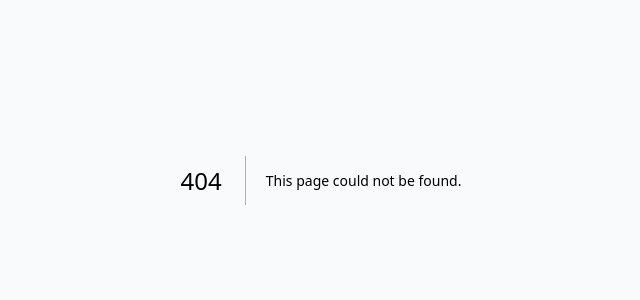
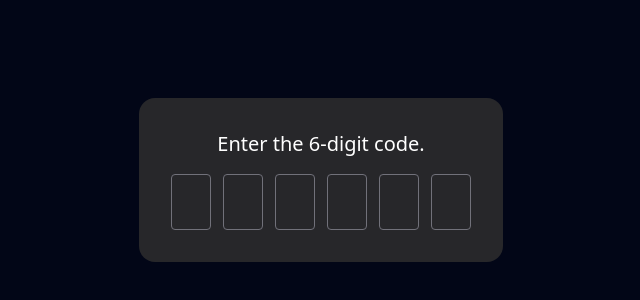
Before and after one commit to yunsuoooo/brand, a Next.js app: page /authentication in a window 1280 px wide. Before the commit this address had no page. Shown: the part 220-520 px from the top of the page, without its empty margins (319-959 px from the left). Built offline with nearby package versions, Linux system fonts and the light colour scheme.

Commit message:
feat: auth 인증코드 입력 폼 레이아웃

```diff
--- /dev/null
+++ b/src/pages/authentication.tsx
@@ -0,0 +1,23 @@
+const Authentication = () => {
+  return (
+    <div className="flex flex-col justify-center items-center min-h-screen p-12 bg-slate-950 text-white">
+      <div className="flex flex-col items-center p-8 bg-zinc-800 rounded-2xl">
+        <p className="pb-4 text-xl text-center">Enter the 6-digit code.</p>
+        <div className="flex gap-3">
+          {new Array(6).fill(null).map((_, index) => (
+            <input
+              key={index}
+              className="bg-zinc-800 p-2 w-10 h-14 rounded text-3xl text-center border border-zinc-500"
+              type="text"
+              pattern="[0-9]+"
+              required
+              maxLength={1}
+            />
+          ))}
+        </div>
+      </div>
+    </div>
+  );
+};
+
+export default Authentication;
```
